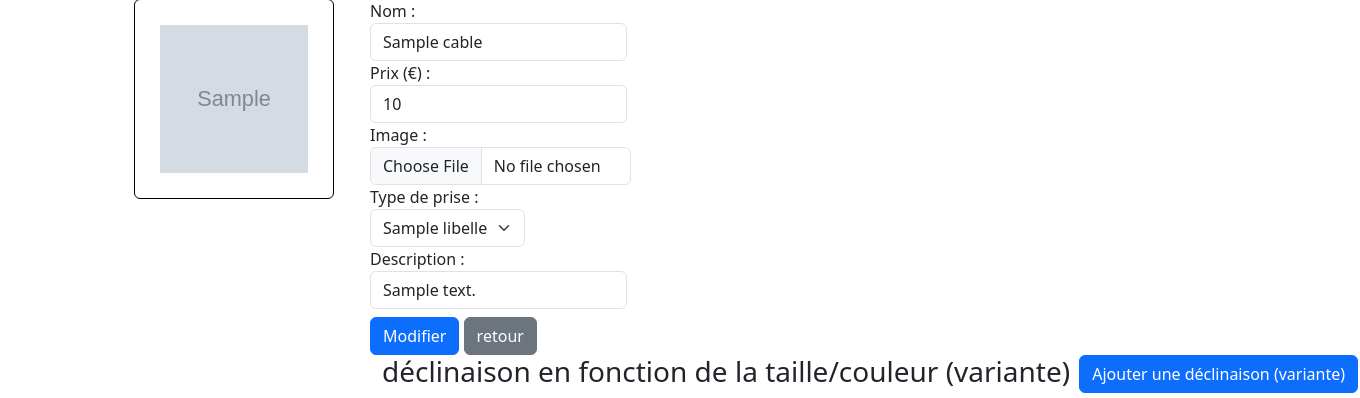
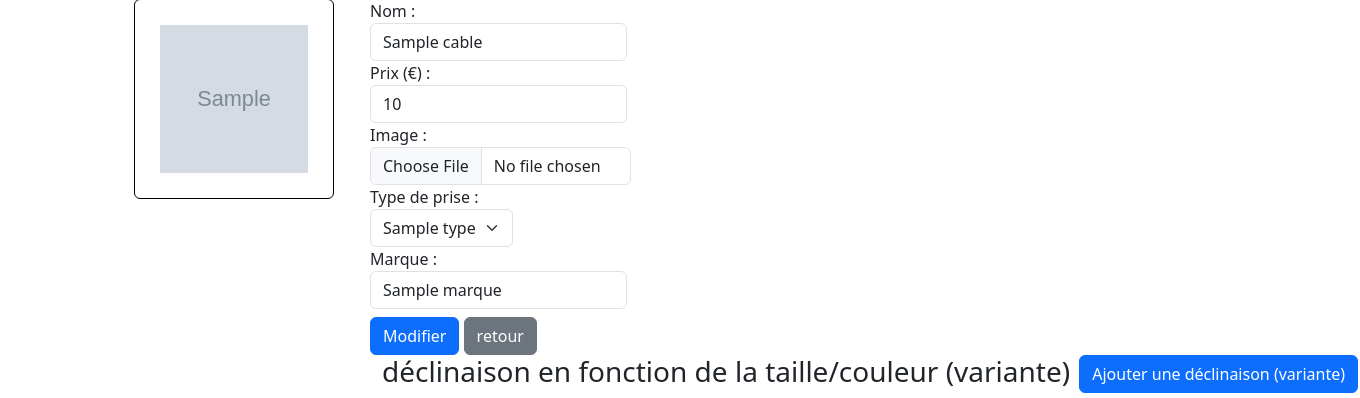
Before and after one commit to Louis7012/sae3-4-5, a Flask app: template S2_SAE_2026_etu_v1/templates/admin/cable/edit_cable.html in a window 1360 px wide. Shown: the part 159-557 px from the top of the page. Run offline with Flask 3, Linux system fonts and the light colour scheme; the template is opened without the code that fills it: most values are stand-ins (such as "Sample title", 1, 10 or a date in 2020); grey boxes marked "Sample" are stand-in pictures; some libraries are stand-ins or nearby versions.

Commit message:
Update cable edit form fields and labels

```diff
--- a/S2_SAE_2026_etu_v1/templates/admin/cable/edit_cable.html
+++ b/S2_SAE_2026_etu_v1/templates/admin/cable/edit_cable.html
@@ -19,32 +19,32 @@ types_prise : tableau de dictionnaires
 {% block body %}
     <h2>modifier un cable</h2>
         <div class="row mt-5">
-        {%  if cable.image is not none %}
-            <img class="card-img-top rounded mx-4 d-block"  style="width:200px; height:200px; border: 1px solid black; padding: 25px;"   id="img_output" src="{{ url_for('static', filename = 'images/') }}{{ cable.image}}"  alt="image  de {{ cable.nom }}" >
+        {%  if cable.photo is not none %}
+            <img class="card-img-top rounded mx-4 d-block"  style="width:200px; height:200px; border: 1px solid black; padding: 25px;"   id="img_output" src="{{ url_for('static', filename = 'images/') }}{{ cable.photo}}"  alt="image  de {{ cable.nom_cable }}" >
         {% endif %}
             <div class="w-25">
                 <form class="w-190" method="post" action="/admin/cable/edit" enctype="multipart/form-data">
                     <input type="hidden" value="{{ cable.id_cable }}" name="id_cable">
                     <label for="nom">Nom :
-                        <input name="nom" type="text" value="{{ cable.nom }}" class="form-control">
+                        <input name="nom" type="text" value="{{ cable.nom_cable }}" class="form-control">
                     </label>
                     <label for="prix" > Prix (€) :
-                        <input name="prix" type="number" min="0.0" step="0.01" value="{{ cable.prix }}" class="form-control" >
+                        <input name="prix" type="number" min="0.0" step="0.01" value="{{ cable.prix_cable }}" class="form-control" >
                     </label>
                     <label for="image">Image :                       {# à modifier #}
-                        <input name="image"  onchange="loadFile(event)" type="file" class="form-control" value="{{ cable.image }}">             {# à modifier #}
+                        <input name="image"  onchange="loadFile(event)" type="file" class="form-control" value="{{ cable.photo }}">             {# à modifier #}
                     </label>                                         {# à modifier #}
 {#                https://blog.miguelgrinberg.com/post/handling-file-uploads-with-flask#}
 
                 <label for="type_prise_id">Type de prise :
                     <select name="type_prise_id" class="form-select">
                             {% for type in type_prise %}
-                                 <option value="{{ type.id_type_prise }}" {% if type.id_type_prise == cable.type_prise_id %} selected {% endif %}> {{ type.libelle }}</option>
+                                 <option value="{{ type.id_type_prise }}" {% if type.id_type_prise == cable.type_prise_id %} selected {% endif %}> {{ type.nom_type_prise }}</option>
                             {% endfor %}
                         </select>
                     </label>
-                    <label for="description">Description :
-                        <input name="description" type="text" value="{{ cable.description }}" class="form-control">
+                    <label for="description">Marque :
+                        <input name="description" type="text" value="{{ cable.marque }}" class="form-control">
                     </label>
                     <button class="btn btn-primary mt-2">
                                 Modifier
@@ -56,7 +56,7 @@ types_prise : tableau de dictionnaires
 
                     <div style="display: flex; justify-content: space-between">
                         <h3>déclinaison en fonction de la taille/couleur (variante)</h3>
-                        <a class="img-fluid" href="/admin/declinaison_cable/add?id_cable={{ cable.id_cable }}">
+                        <a class="img-fluid" href="/admin/cable/add_declinaison?id_cable={{ cable.id_cable }}">
                             <button class="btn btn-primary">
                                 Ajouter une déclinaison (variante)
                             </button>
```
